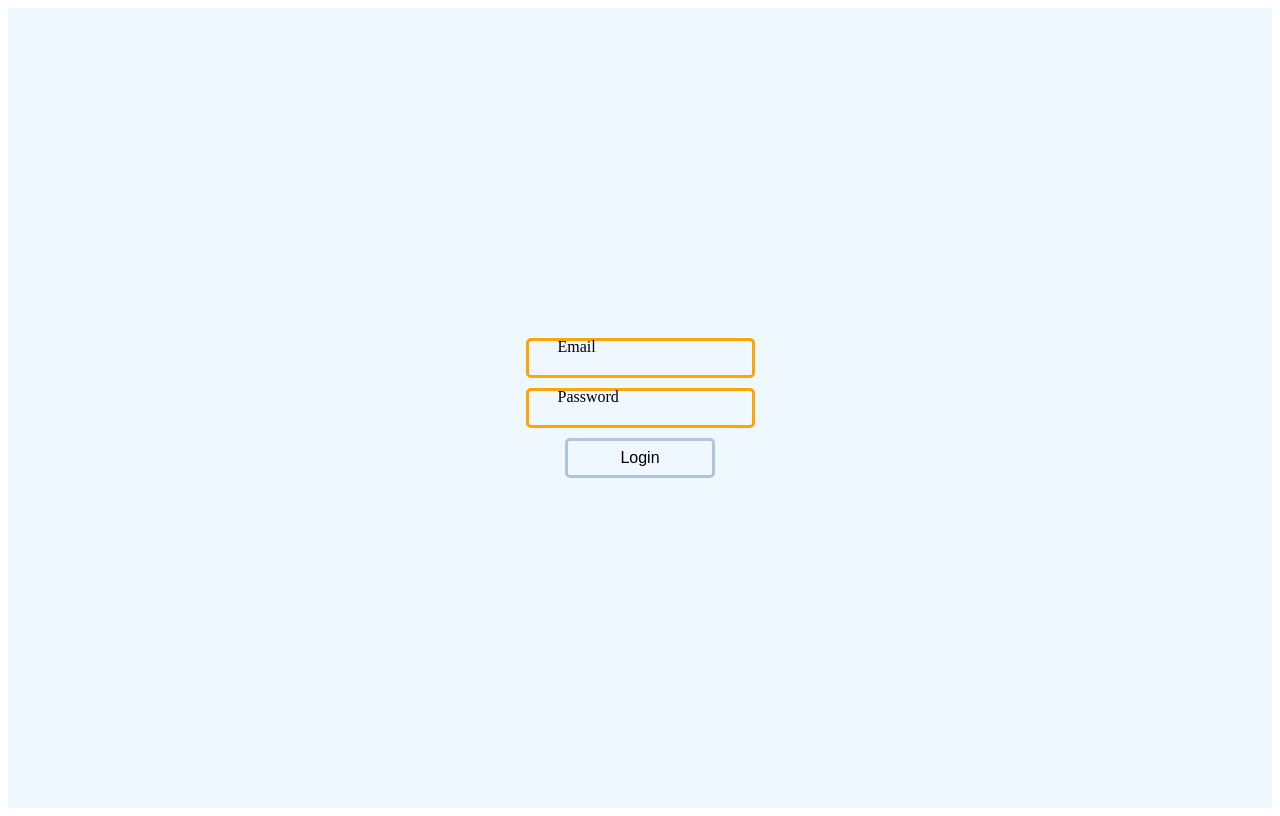
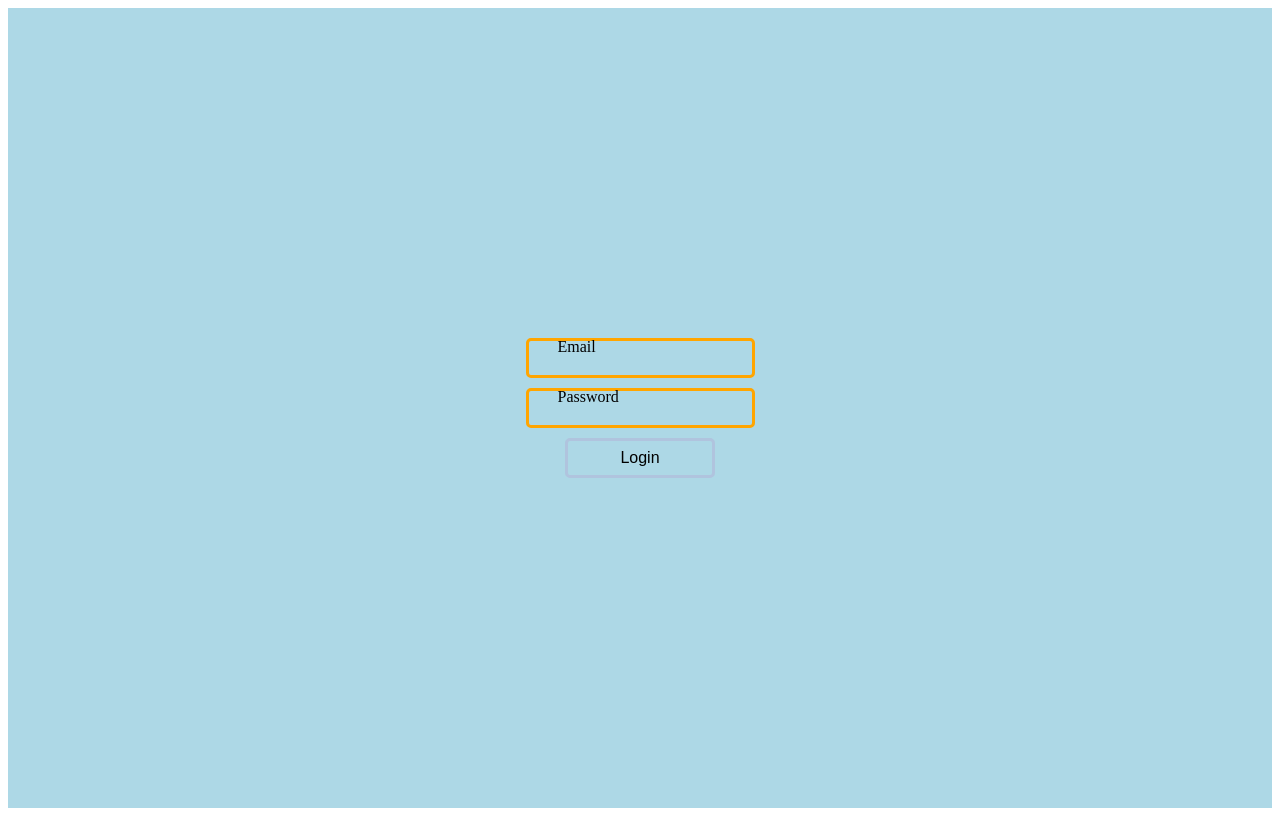
Before and after one commit to abdul807/simple-login-form-with-amazing-css-style, a plain HTML site: page index.html in a window 1280 px wide. Both pictures are taken after a click on the button "Login". Drawn offline with Linux system fonts and the light colour scheme.

Commit message:
added a script file

```diff
--- a/index.html
+++ b/index.html
@@ -8,7 +8,7 @@
     <link rel="stylesheet" href="style.css">
 </head>
 <body>
-    <section>
+    <section class="back">
     <div class="box">
         <input type="Email">
         <label for="">Email</label>
@@ -20,9 +20,10 @@
         <label for="">Password</label>
     </div>
 
-    <button style="width: 150px;">Login</button>
+    <button id="btn" style="width: 150px;">Login</button>
 
 
 </section>
+<script src="script.js"></script>
 </body>
 </html>
--- /dev/null
+++ b/script.js
@@ -0,0 +1,8 @@
+let bak = document.querySelector('.back')
+
+document.getElementById('btn').addEventListener('click',function(){
+
+    bak.style.background = 'lightblue'
+})
+
+console.log(bak)
```
